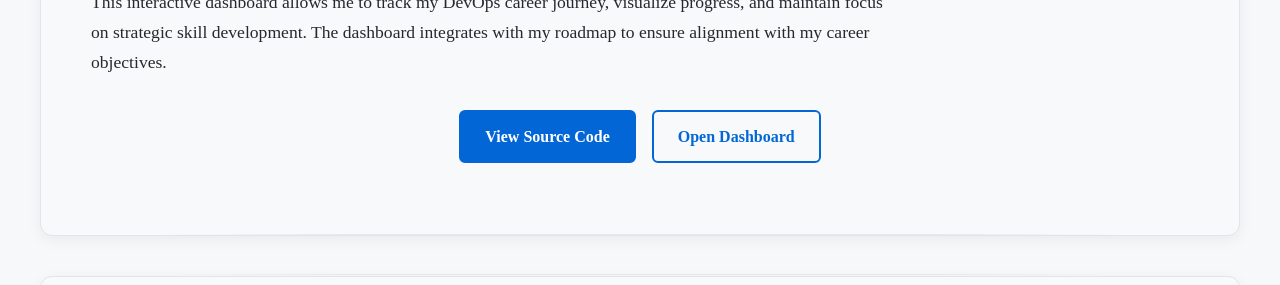
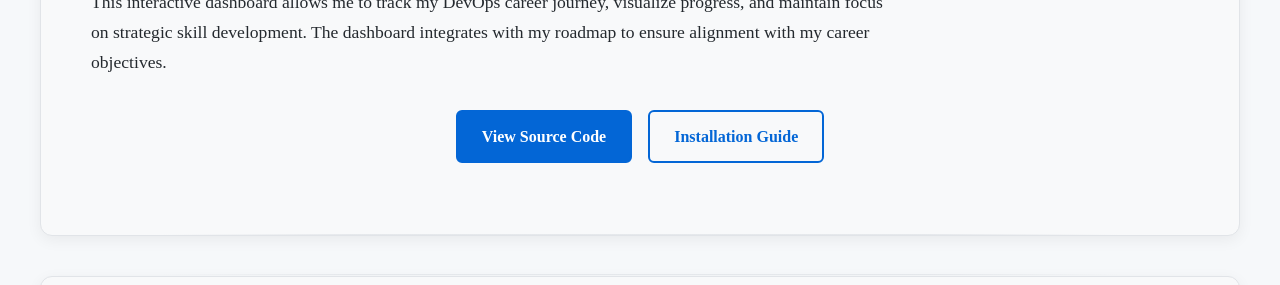
Before and after one commit to joshuamichaelhall/joshuamichaelhall.github.io, a Jekyll site: the page built from pages/dashboard.md, in a window 1280 px wide and 900 px high, scrolled down 334 px. Shown: the part 132-417 px from the top of the window. Built offline with Jekyll 4.4.1, drawn with Linux system fonts in a browser that asks for light colours; nearby versions of some CDN libraries; some of the changed text lies outside the part shown.

```diff
--- a/pages/dashboard.md
+++ b/pages/dashboard.md
@@ -12,7 +12,7 @@ permalink: /dashboard/
 
   <div class="dashboard-buttons">
     <a href="https://github.com/joshuamichaelhall/devops-career-dashboard" target="_blank" class="btn primary-btn">View Source Code</a>
-    <a href="https://devops-dashboard.joshuamichaelhall.com" target="_blank" class="btn secondary-btn">Open Dashboard</a>
+    <a href="https://github.com/joshuamichaelhall/devops-career-dashboard#installation--setup" target="_blank" class="btn secondary-btn">Installation Guide</a>
   </div>
 </div>
 
@@ -171,7 +171,7 @@ permalink: /dashboard/
 
     <div class="cta-buttons">
       <a href="https://github.com/joshuamichaelhall/devops-career-dashboard" target="_blank" class="btn primary-btn">View on GitHub</a>
-      <a href="https://devops-dashboard.joshuamichaelhall.com" target="_blank" class="btn secondary-btn">Try the Dashboard</a>
+      <a href="/blog/2025/05/20/strategic-approach-to-devops-skills" class="btn secondary-btn">Read Development Story</a>
     </div>
 
     <p class="footnote">The dashboard was developed with assistance from Claude.ai, demonstrating how AI can enhance productivity in software development.</p>
```
Also changed, not shown: pages/portfolio.md (+1 -1 lines).
